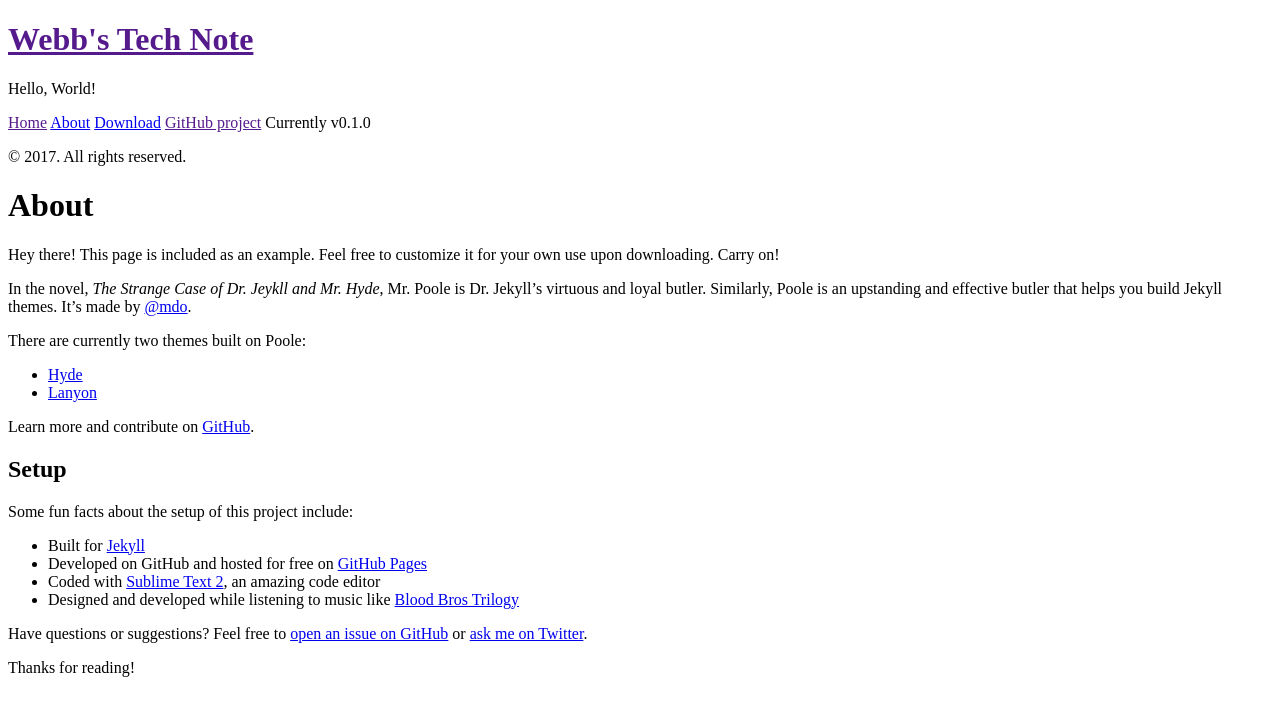
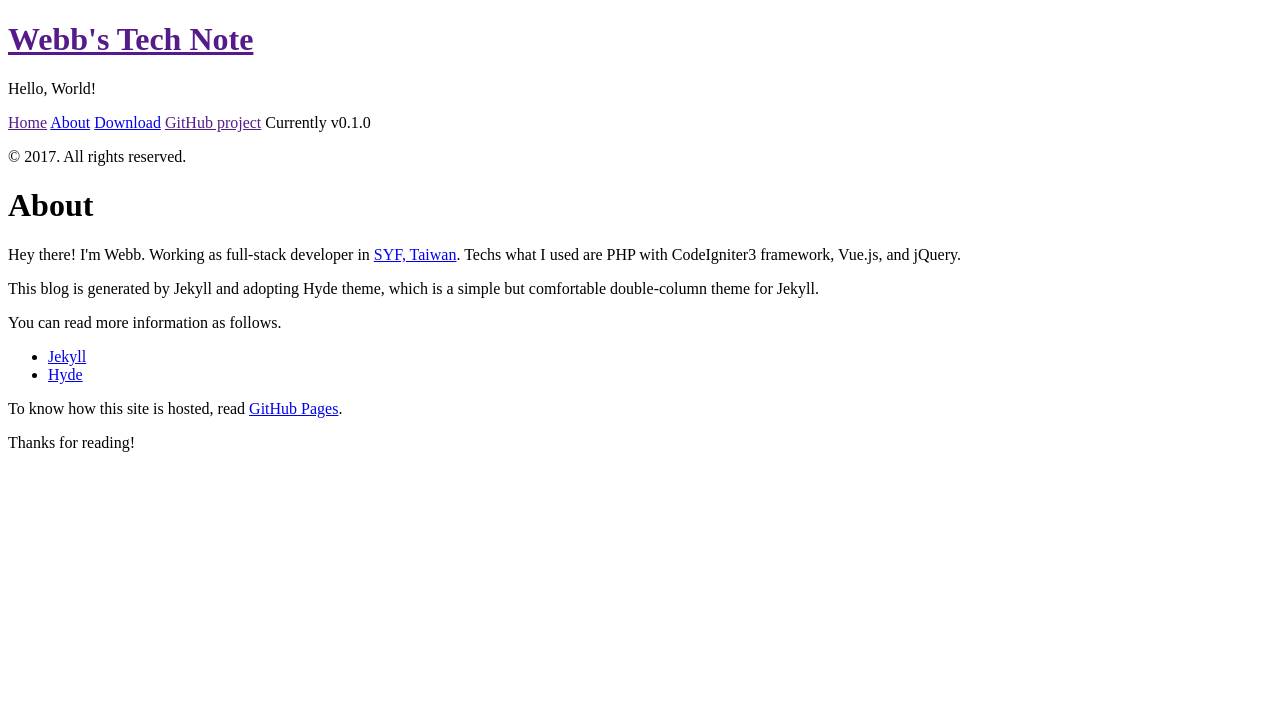
Before and after one commit to uWayLu/jekyll-hyde, a Jekyll site: the page built from about.md, in a window 1280 px wide. Shown: the top 716 px of the page. Built offline with Jekyll 4.4.1, drawn with Linux system fonts in a browser that asks for light colours; Markdown is read by kramdown in place of the engine named in the settings.

Commit message:
updated default style, and wrote 'about me'

```diff
--- a/_layouts/default.html
+++ b/_layouts/default.html
@@ -3,7 +3,7 @@
 
   {% include head.html %}
 
-  <body>
+  <body class="theme-base-08">
 
     {% include sidebar.html %}
 
--- a/about.md
+++ b/about.md
@@ -4,27 +4,16 @@ title: About
 ---
 
 <p class="message">
-  Hey there! This page is included as an example. Feel free to customize it for your own use upon downloading. Carry on!
+  Hey there! I'm Webb. Working as full-stack developer in <a href="//www.syf.com.tw/" target="_blank">SYF, Taiwan</a>. Techs what I used are PHP with CodeIgniter3 framework, Vue.js, and jQuery.
 </p>
 
-In the novel, *The Strange Case of Dr. Jeykll and Mr. Hyde*, Mr. Poole is Dr. Jekyll's virtuous and loyal butler. Similarly, Poole is an upstanding and effective butler that helps you build Jekyll themes. It's made by [@mdo](https://twitter.com/mdo).
+This blog is generated by Jekyll and adopting Hyde theme, which is a simple but comfortable double-column theme for Jekyll.
 
-There are currently two themes built on Poole:
+You can read more information as follows.
 
+* [Jekyll](http://jekyllrb.com)
 * [Hyde](http://hyde.getpoole.com)
-* [Lanyon](http://lanyon.getpoole.com)
 
-Learn more and contribute on [GitHub](https://github.com/poole).
-
-## Setup
-
-Some fun facts about the setup of this project include:
-
-* Built for [Jekyll](http://jekyllrb.com)
-* Developed on GitHub and hosted for free on [GitHub Pages](https://pages.github.com)
-* Coded with [Sublime Text 2](http://sublimetext.com), an amazing code editor
-* Designed and developed while listening to music like [Blood Bros Trilogy](https://soundcloud.com/maddecent/sets/blood-bros-series)
-
-Have questions or suggestions? Feel free to [open an issue on GitHub](https://github.com/poole/issues/new) or [ask me on Twitter](https://twitter.com/mdo).
+To know how this site is hosted, read [GitHub Pages](https://pages.github.com/).
 
 Thanks for reading!
```
Also changed, not shown: _posts/2012-02-06-whats-jekyll.md (+1 -0 lines).
